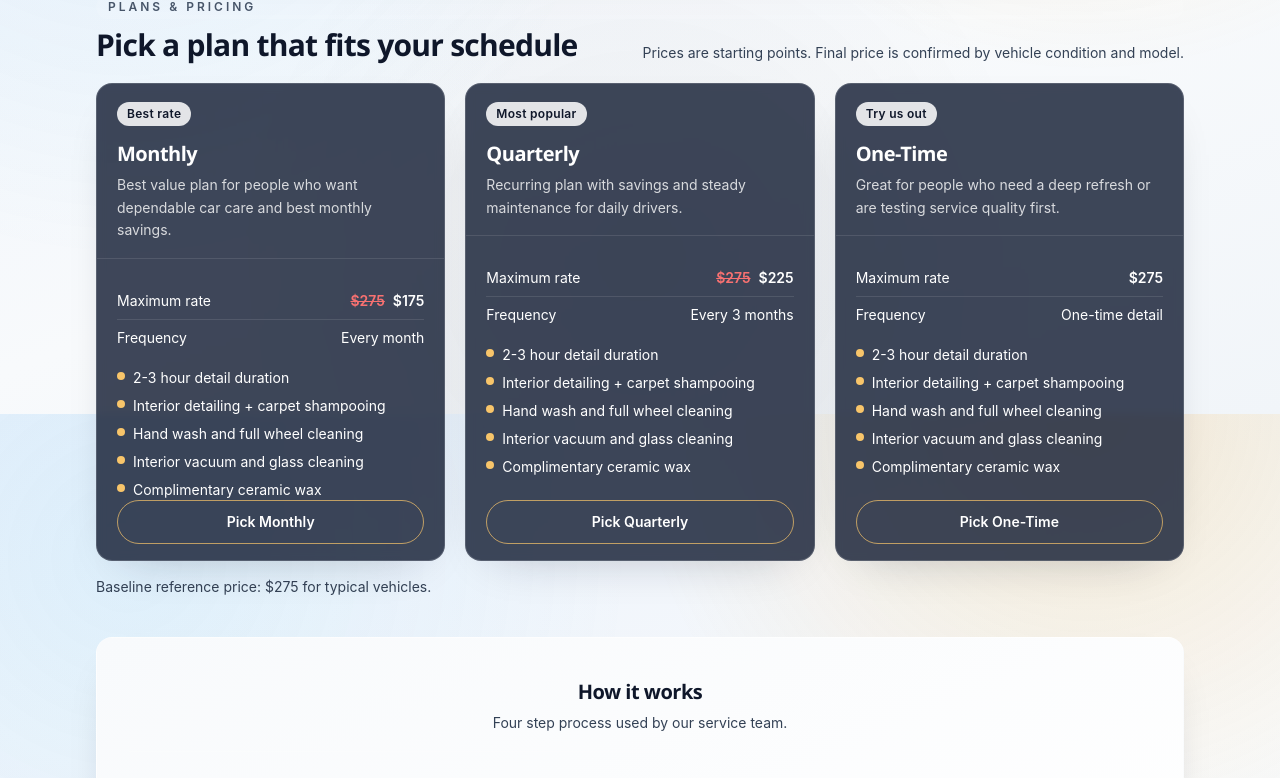
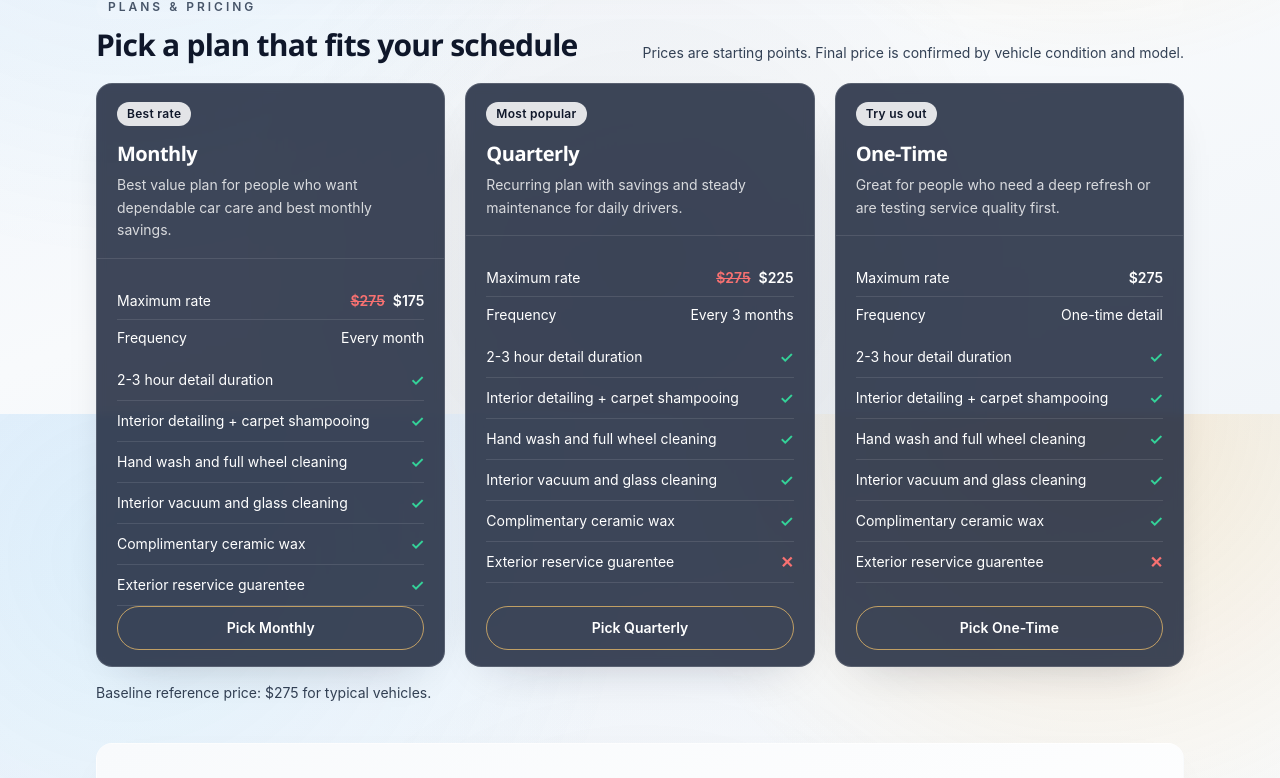
Before and after one commit to jakerslam/Diablo-Auto-Detailing-Website, a SvelteKit app: page / in a window 1280 px wide. Shown: the part 1986-2764 px from the top of the page. Built offline with nearby package versions, Linux system fonts and the light colour scheme; no server answers.

Commit message:
Turn plan features into comparison rows

```diff
--- a/src/routes/+page.svelte
+++ b/src/routes/+page.svelte
@@ -363,6 +363,17 @@
   const getListPrice = (recommendedPrice: number, discount?: number) =>
     discount ? recommendedPrice + discount : recommendedPrice;
 
+  const getPlanComparisonItems = (plan: { id: PlanType; includedFeatures: string[] }) => [
+    ...plan.includedFeatures.map((feature) => ({
+      label: feature,
+      included: true
+    })),
+    {
+      label: 'Exterior reservice guarentee',
+      included: plan.id === 'monthly'
+    }
+  ];
+
   function trackEvent(eventName: string, detail: Record<string, string | number | boolean>) {
     if (typeof window === 'undefined') return;
 
@@ -608,10 +619,12 @@
                 </div>
               </dl>
               <ul class="mt-3 flex-1 space-y-2 text-sm text-white">
-                {#each plan.includedFeatures as feature}
-                  <li class="flex items-start gap-2">
-                    <span class="mt-1 h-2 w-2 rounded-full bg-glow-400"></span>
-                    <span>{feature}</span>
+                {#each getPlanComparisonItems(plan) as feature}
+                  <li class="flex items-center justify-between gap-4 border-b border-white/10 pb-2">
+                    <span>{feature.label}</span>
+                    <span class={`text-base font-semibold ${feature.included ? 'text-emerald-400' : 'text-red-400'}`}>
+                      {feature.included ? '✓' : '✕'}
+                    </span>
                   </li>
                 {/each}
               </ul>
```
